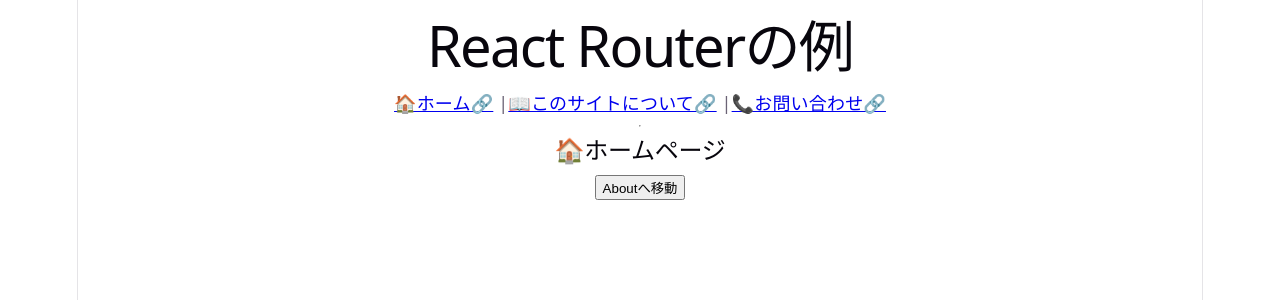
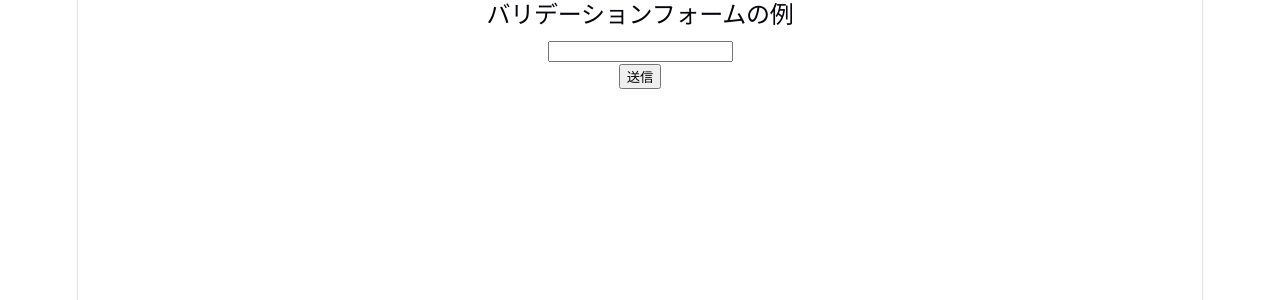
Before and after one commit to navyfish216/sandbox-react, a React (Vite) app in the folder study-react-app/: page / in a window 1280 px wide. Shown: the top 300 px of the page. Built offline with nearby package versions, Linux system fonts and the light colour scheme.

Commit message:
React修行⑧：手動でバリデーション

```diff
--- a/study-react-app/src/App.jsx
+++ b/study-react-app/src/App.jsx
@@ -27,16 +27,18 @@ import RouterView from "./pages/RouterSample/RouterView";
 import UseParamsSample from "./pages/RouterSample/UseParamsSample";
 import UseParamsMulti from "./pages/RouterSample/UseParamsMulti";
 import DashboardView from "./pages/RouterSample/DashboardView";
+// 8章：フォームと入力値の管理
+import ValidationForm from "./components/ValidationSample/ValidationForm";
 import './App.css';
 
 function App() {
   return (
     <>
+      <ValidationForm />
+
+      {/*
       <RouterView />
       <DashboardView />
-
-      {/*
-
       <UseParamsMulti />
       <UseParamsSample />
       <UserContextView />
--- /dev/null
+++ b/study-react-app/src/components/ValidationSample/ValidationForm.jsx
@@ -0,0 +1,36 @@
+import {useState} from "react";
+
+function ValidationForm() {
+  // ステートの定義
+  const [name, setName] = useState("");
+  const [error, setError] = useState("");
+
+  const handleSubmit = (e) => {
+    // フォームのデフォルトの送信を布施後
+    // これをしないとページがリロードされてしまう
+    e.preventDefault();
+
+    // ifで作成したバリデーション（必須チェックと文字数）
+    if (name.trim() === "") {
+      setError("※名前は必須です");
+    } else if (name.length < 2) {
+      setError("※2文字以上で入力してください");
+    } else {
+      setError(""); // エラーを消す
+      alert(`送信された名前：${name}`)
+    }
+  }
+
+  return (
+    <div>
+      <h2>バリデーションフォームの例</h2>
+      <form onSubmit={handleSubmit}>
+        <input value={name} onChange={(e) => setName(e.target.value)} plaseholder="名前を2文字以上で入力" />
+        <p style={{color: "red"}}>{error}</p>
+        <button type="submit">送信</button>
+      </form>
+    </div>
+  );
+}
+
+export default ValidationForm;
```
